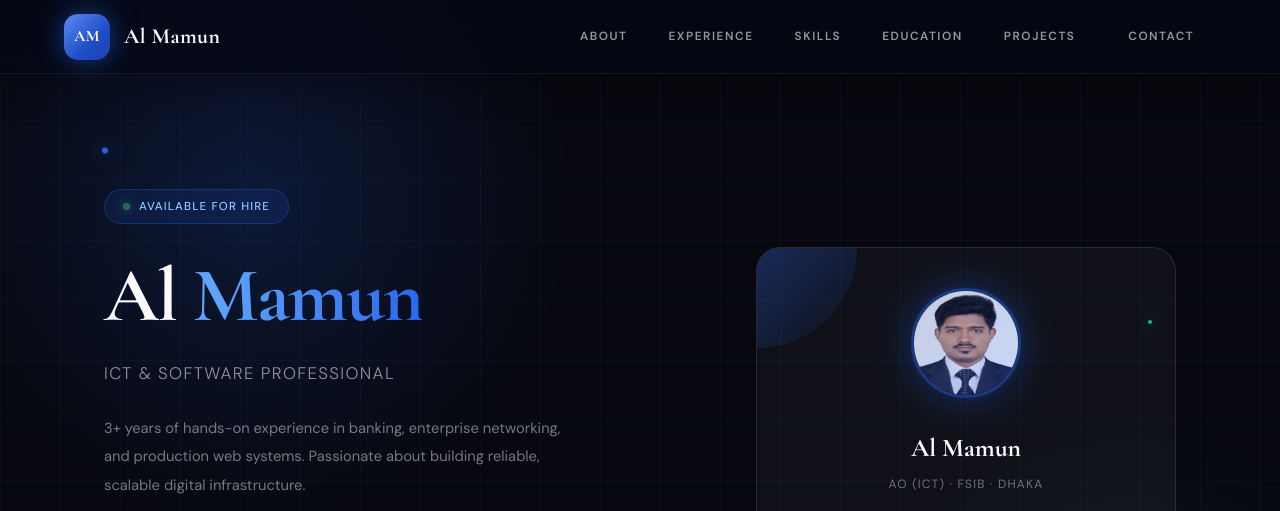
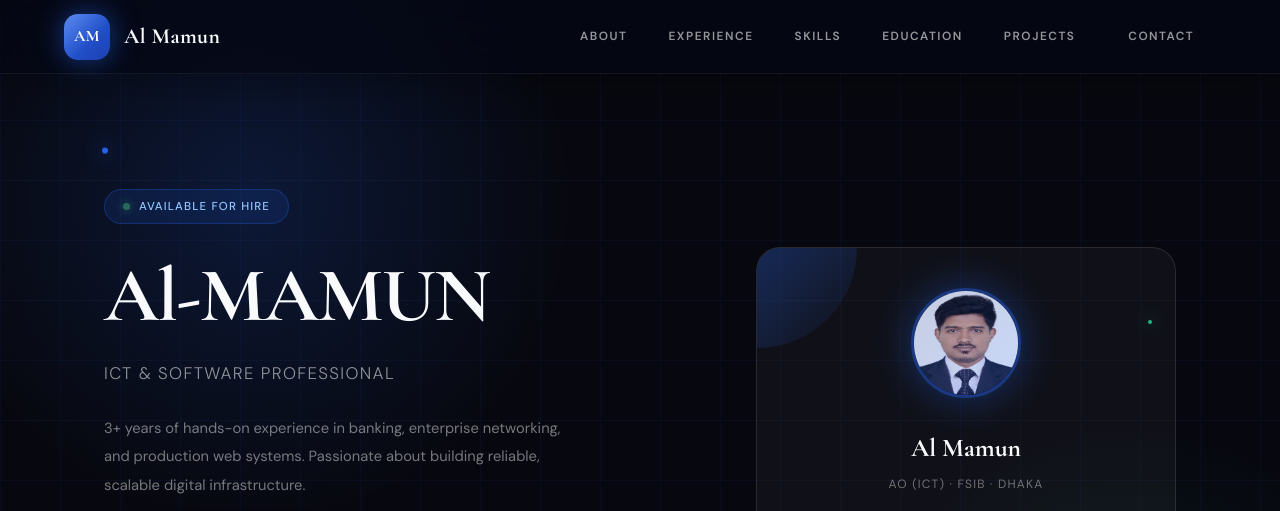
Before and after one commit to mamun2576/mamun_cv, a plain HTML site: page index.html in a window 1280 px wide. Shown: the top 511 px of the page. Drawn offline with nearby package versions, Linux system fonts and the light colour scheme.

Commit message:
index.html

```diff
--- a/index.html
+++ b/index.html
@@ -208,8 +208,7 @@ style="display:none;position:fixed;top:74px;left:0;right:0;z-index:999;backgroun
         </div>
 
         <h1 style="font-family:'Cormorant Garamond',serif;font-size:clamp(3.2rem,6vw,5.8rem);font-weight:700;line-height:1.05;letter-spacing:-0.02em;color:#f8fafc;margin-bottom:1.4rem;">
-          Al
-          <span style="background:linear-gradient(90deg,#2563eb,#60a5fa,#2563eb);background-size:200% auto;-webkit-background-clip:text;-webkit-text-fill-color:transparent;background-clip:text;animation:shimmer 4s linear infinite;">Mamun</span>
+          Al-MAMUN
         </h1>
 
         <p style="font-size:1.05rem;color:rgba(255,255,255,0.55);font-weight:300;letter-spacing:0.08em;text-transform:uppercase;margin-bottom:1.6rem;">ICT & Software Professional </p>
```
